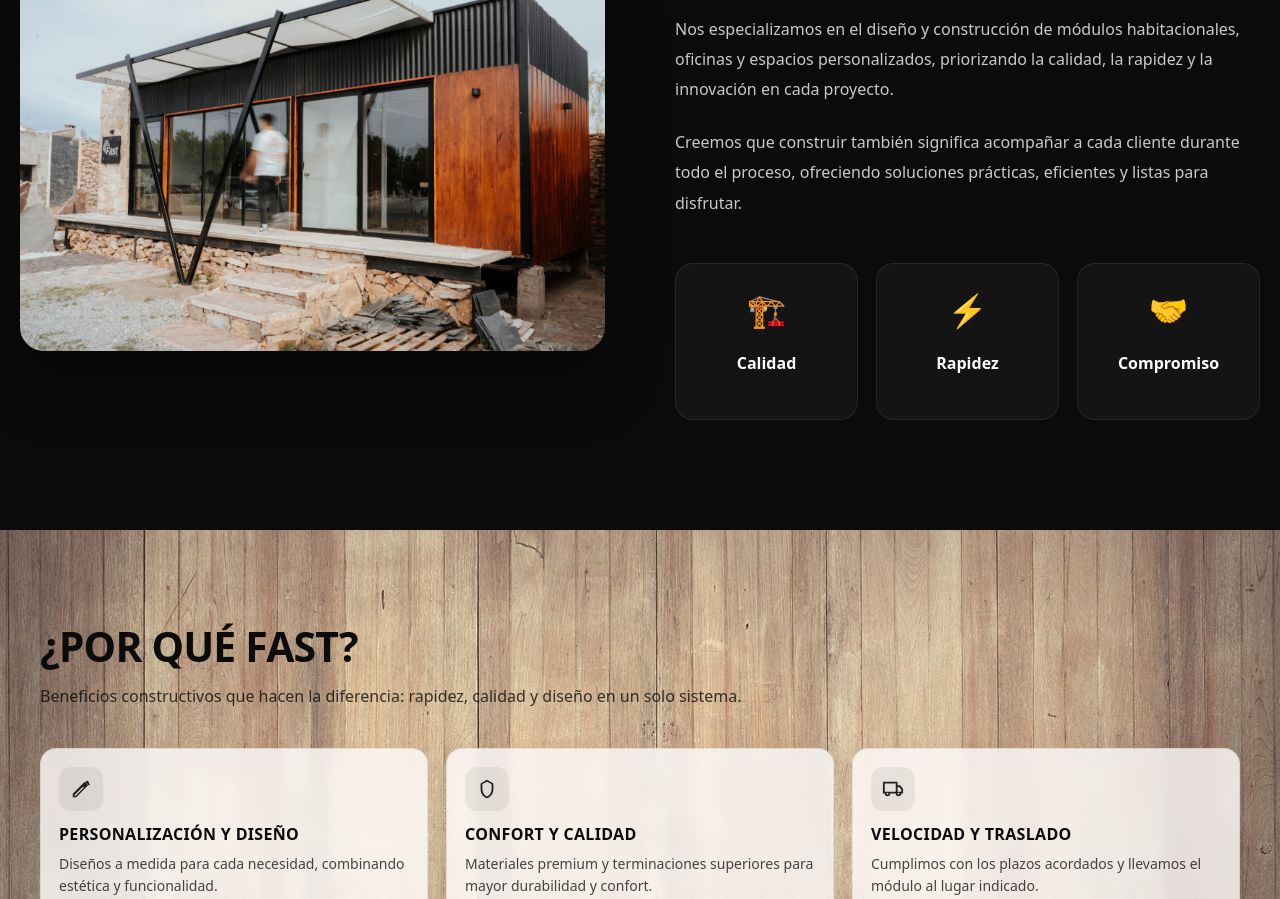
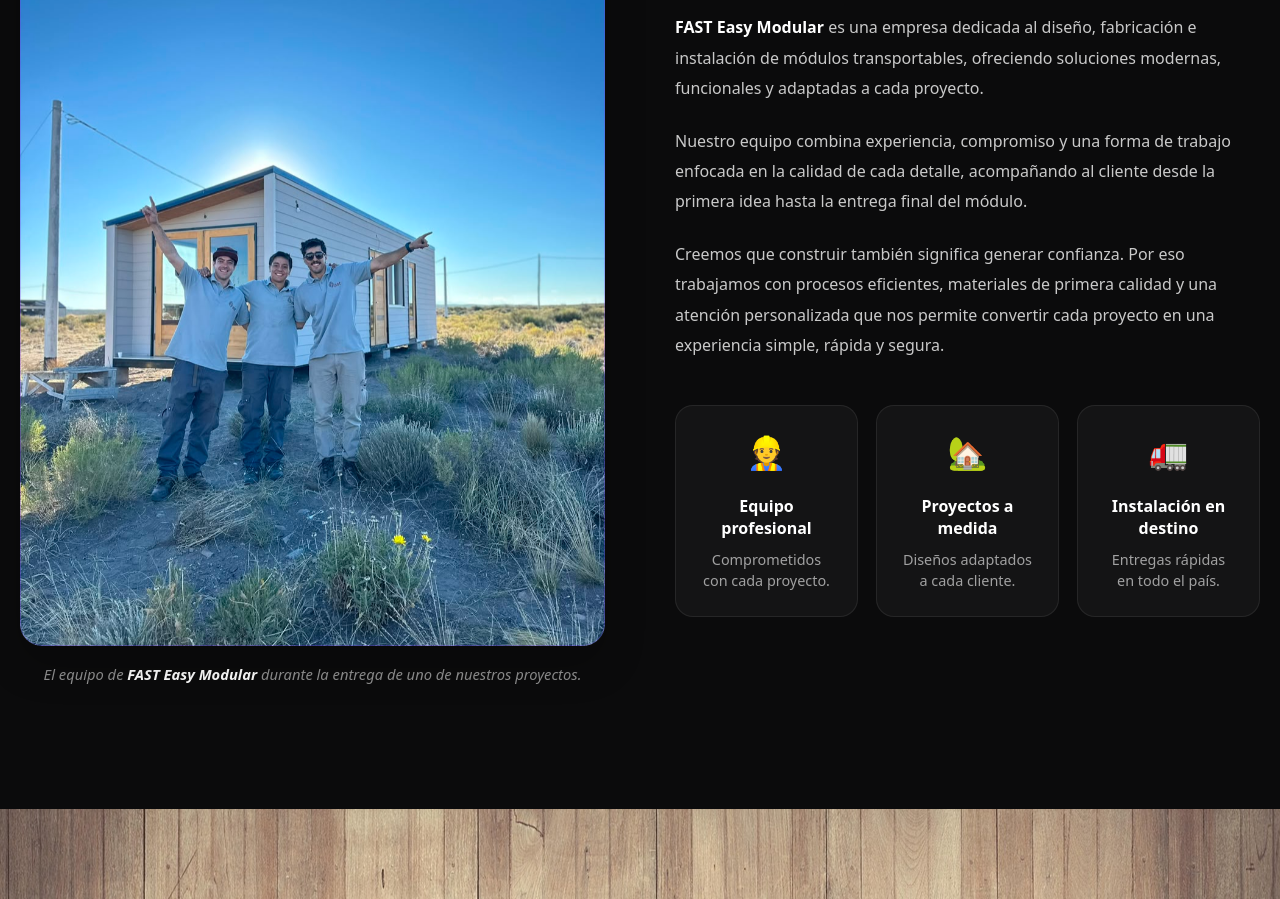
Before and after one commit to MAXE007/page-modulos, a React (Vite) app: page / in a window 1280 px wide. Shown: the part 1300-2199 px from the top of the page. Built offline with nearby package versions, Linux system fonts and the light colour scheme; no server answers.

Commit message:
Add About Us section and improve homepage

```diff
--- a/src/sections/AboutUs/AboutUs.css
+++ b/src/sections/AboutUs/AboutUs.css
@@ -1,13 +1,15 @@
 .about{
     padding:110px 20px;
     background:#0b0b0c;
-    color:white;
+    color:#fff;
 }
 
 .about__container{
     max-width:1300px;
     margin:auto;
 }
+
+/* ================= HEADER ================= */
 
 .about__header{
     text-align:center;
@@ -17,59 +19,114 @@
 .about__tag{
     display:inline-block;
     color:#7c3aed;
-    letter-spacing:2px;
     font-size:.82rem;
     font-weight:700;
+    letter-spacing:2px;
+    text-transform:uppercase;
     margin-bottom:16px;
 }
 
 .about__title{
     font-size:clamp(2.2rem,5vw,3.4rem);
+    font-weight:700;
     margin-bottom:18px;
-    font-weight:700;
 }
 
 .about__subtitle{
-    max-width:700px;
+    max-width:720px;
     margin:auto;
-    color:rgba(255,255,255,.70);
+    color:rgba(255,255,255,.72);
     line-height:1.8;
     font-size:1.05rem;
 }
 
+/* ================= CONTENIDO ================= */
+
 .about__content{
-
     display:grid;
     grid-template-columns:1fr 1fr;
-
     gap:70px;
-
     align-items:center;
 }
 
+.about__imageBlock{
+    width:100%;
+}
+
 .about__imageWrapper{
+    position:relative;
 
     overflow:hidden;
 
-    border-radius:24px;
+    border-radius:22px;
 
-    box-shadow:0 30px 60px rgba(0,0,0,.35);
+    aspect-ratio:4/5;
+
+    box-shadow:0 18px 40px rgba(0,0,0,.22);
+
+}
+
+.about__imageWrapper::after{
+
+    content:"";
+
+    position:absolute;
+
+    inset:0;
+
+    border-radius:22px;
+
+    border:1px solid rgba(124,58,237,.30);
+
+    pointer-events:none;
 
 }
 
 .about__image{
-
     width:100%;
-
+    height:100%;
+    object-fit:cover;
+    object-position:center 38%;
     display:block;
-
-    transition:.6s;
-
+    transition:.45s ease;
+    image-rendering:auto;
+    backface-visibility:hidden;
+    transform:translateZ(0);
 }
 
 .about__image:hover{
 
-    transform:scale(1.04);
+    transform:scale(1.03);
+
+}
+
+/* Pie de foto */
+
+.about__caption{
+
+    margin-top:18px;
+
+    text-align:center;
+
+    font-size:.92rem;
+
+    color:rgba(255,255,255,.55);
+
+    font-style:italic;
+
+}
+
+.about__caption strong{
+
+    color:white;
+
+}
+
+/* ================= TEXTO ================= */
+
+.about__text{
+
+    max-width:610px;
 
 }
 
@@ -91,6 +148,8 @@
 
 }
 
+/* ================= CARDS ================= */
+
 .about__values{
 
     display:flex;
@@ -107,7 +166,7 @@
 
     flex:1;
 
-    min-width:160px;
+    min-width:170px;
 
     background:rgba(255,255,255,.04);
 
@@ -129,13 +188,15 @@
 
     border-color:#7c3aed;
 
+    box-shadow:0 15px 30px rgba(124,58,237,.18);
+
 }
 
 .about__value span{
 
+    display:block;
+
     font-size:2rem;
-
-    display:block;
 
     margin-bottom:14px;
 
@@ -145,27 +206,53 @@
 
     font-size:1rem;
 
-    font-weight:600;
+    margin-bottom:10px;
+
+    color:white;
 
 }
 
+.about__value p{
+
+    font-size:.9rem;
+
+    color:rgba(255,255,255,.60);
+
+    line-height:1.5;
+
+    margin:0;
+
+}
+
+/* ================= RESPONSIVE ================= */
+
 @media(max-width:950px){
+
+.about{
+
+padding:90px 20px;
+
+}
 
 .about__content{
 
 grid-template-columns:1fr;
 
+gap:50px;
+
 }
 
 .about__imageWrapper{
 
-order:1;
+aspect-ratio:auto;
+
+max-height:650px;
 
 }
 
 .about__text{
 
-order:2;
+max-width:100%;
 
 }
 
@@ -181,7 +268,25 @@ justify-content:center;
 
 .about{
 
-padding:80px 20px;
+padding:70px 20px;
+
+}
+
+.about__header{
+
+margin-bottom:45px;
+
+}
+
+.about__title{
+
+font-size:2.2rem;
+
+}
+
+.about__subtitle{
+
+font-size:1rem;
 
 }
 
@@ -191,4 +296,22 @@ flex-direction:column;
 
 }
 
+.about__value{
+
+width:100%;
+
 }
+
+.about__image{
+
+object-position:center 30%;
+
+}
+
+.about__caption{
+
+font-size:.85rem;
+
+}
+
+}
--- a/src/sections/AboutUs/AboutUs.jsx
+++ b/src/sections/AboutUs/AboutUs.jsx
@@ -7,7 +7,7 @@ export default function AboutUs() {
 
         <div className="about__header">
           <span className="about__tag">
-            NUESTRA HISTORIA
+            NOSOTROS
           </span>
 
           <h2 className="about__title">
@@ -15,56 +15,73 @@ export default function AboutUs() {
           </h2>
 
           <p className="about__subtitle">
-            Construimos mucho más que módulos.
-            Creamos espacios pensados para las personas.
+            Conocé al equipo detrás de FAST y nuestra forma de trabajar para
+            crear espacios modernos, funcionales y listos para disfrutar.
           </p>
         </div>
 
         <div className="about__content">
 
-          <div className="about__imageWrapper">
-            <img
-              src="/images/portada.jpg"
-              alt="Equipo FAST"
-              className="about__image"
-            />
+          {/* Imagen */}
+          <div className="about__imageBlock">
+
+            <div className="about__imageWrapper">
+              <img
+                src="/images/aboutus.jpeg"
+                alt="Equipo de FAST Easy Modular"
+                className="about__image"
+              />
+            </div>
+
+            <p className="about__caption">
+              El equipo de <strong>FAST Easy Modular</strong> durante la entrega
+              de uno de nuestros proyectos.
+            </p>
+
           </div>
+
+          {/* Texto */}
 
           <div className="about__text">
 
             <p>
-              <strong>FAST Easy Modular</strong> nace con el objetivo de brindar
-              soluciones arquitectónicas modernas, funcionales y transportables,
-              adaptándose a las necesidades de cada cliente.
+              <strong>FAST Easy Modular</strong> es una empresa dedicada al
+              diseño, fabricación e instalación de módulos transportables,
+              ofreciendo soluciones modernas, funcionales y adaptadas a cada
+              proyecto.
             </p>
 
             <p>
-              Nos especializamos en el diseño y construcción de módulos
-              habitacionales, oficinas y espacios personalizados, priorizando la
-              calidad, la rapidez y la innovación en cada proyecto.
+              Nuestro equipo combina experiencia, compromiso y una forma de
+              trabajo enfocada en la calidad de cada detalle, acompañando al
+              cliente desde la primera idea hasta la entrega final del módulo.
             </p>
 
             <p>
-              Creemos que construir también significa acompañar a cada cliente
-              durante todo el proceso, ofreciendo soluciones prácticas, eficientes
-              y listas para disfrutar.
+              Creemos que construir también significa generar confianza. Por eso
+              trabajamos con procesos eficientes, materiales de primera calidad
+              y una atención personalizada que nos permite convertir cada
+              proyecto en una experiencia simple, rápida y segura.
             </p>
 
             <div className="about__values">
 
               <div className="about__value">
-                <span>🏗️</span>
-                <h4>Calidad</h4>
+                <span>👷</span>
+                <h4>Equipo profesional</h4>
+                <p>Comprometidos con cada proyecto.</p>
               </div>
 
               <div className="about__value">
-                <span>⚡</span>
-                <h4>Rapidez</h4>
+                <span>🏡</span>
+                <h4>Proyectos a medida</h4>
+                <p>Diseños adaptados a cada cliente.</p>
               </div>
 
               <div className="about__value">
-                <span>🤝</span>
-                <h4>Compromiso</h4>
+                <span>🚛</span>
+                <h4>Instalación en destino</h4>
+                <p>Entregas rápidas en todo el país.</p>
               </div>
 
             </div>
```
Also changed, not shown: public/images/aboutus.jpeg (added).
